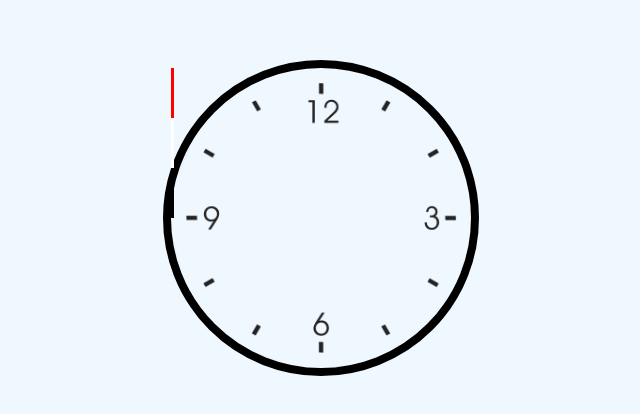
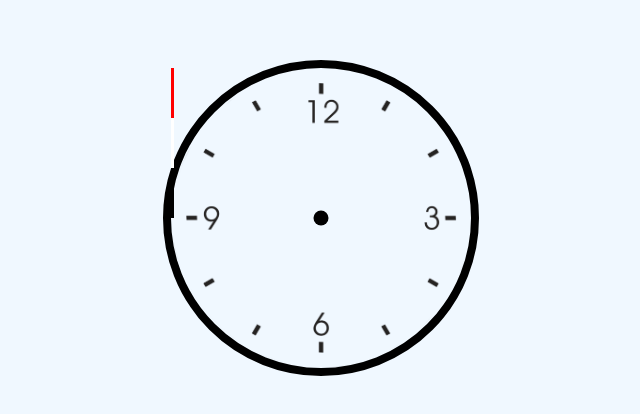
Before and after one commit to mmwihaki/clock, a plain HTML site: page index.html in a window 1280 px wide. Shown: the part 340-754 px from the top of the page, 319-959 px from the left. Drawn offline with Linux system fonts and the light colour scheme.

Commit message:
add middle dot

```diff
--- a/css/styles.css
+++ b/css/styles.css
@@ -18,8 +18,19 @@ body{
 
 }
 
-.clock{
-    background-image: url(images/face.png);
+/*dot at the centre*/
+.clock::before{
+    content: "";
+    width: 15px;
+    height: 15px;
+    border-radius: 50%;
+    background-color: black;
+    position: absolute;
+    top: 50%;
+    left: 50%;
+    transform: translate(-50%, -50%);
+    z-index: 999;
+
 }
 
 #sec{
```
